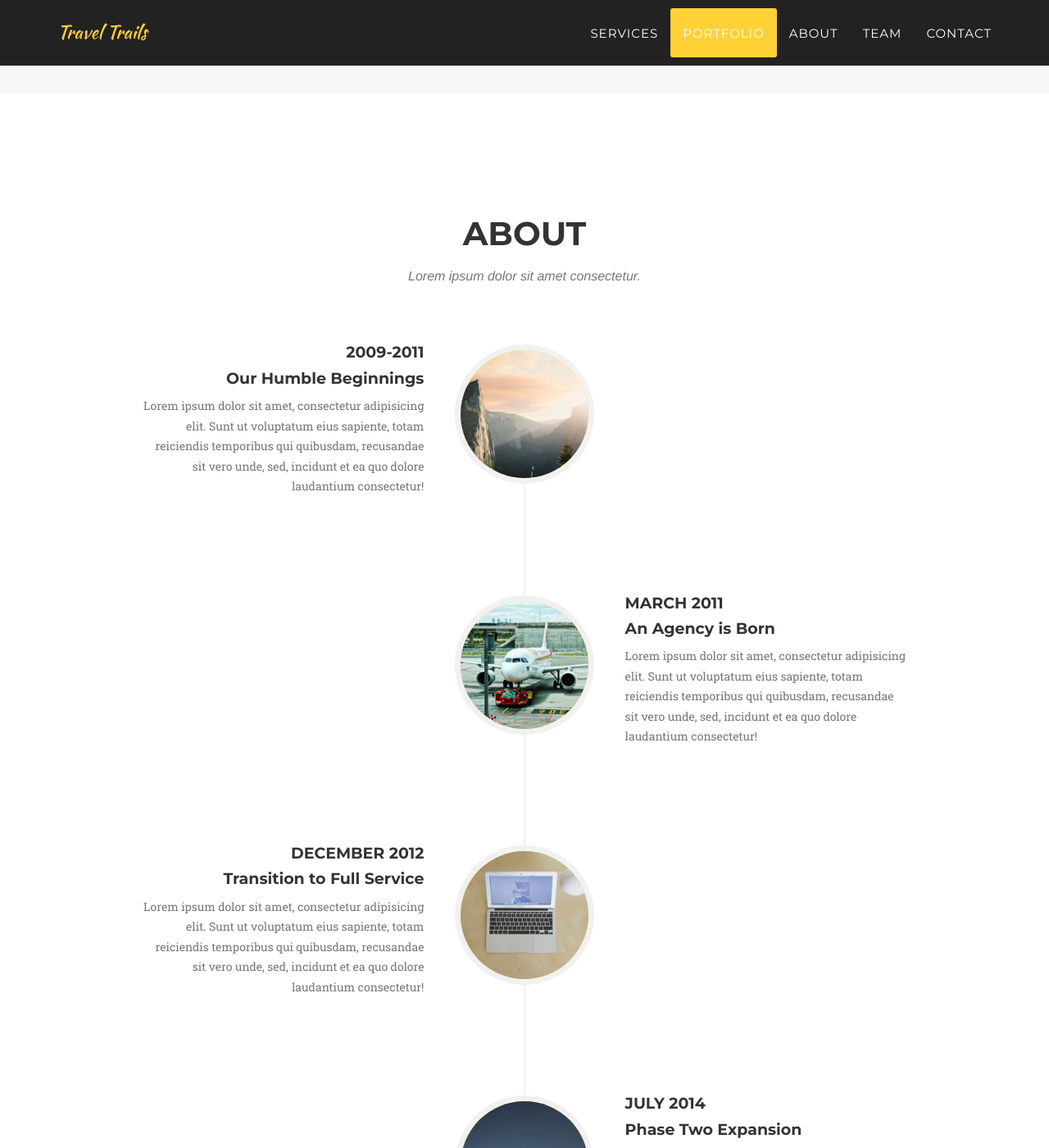
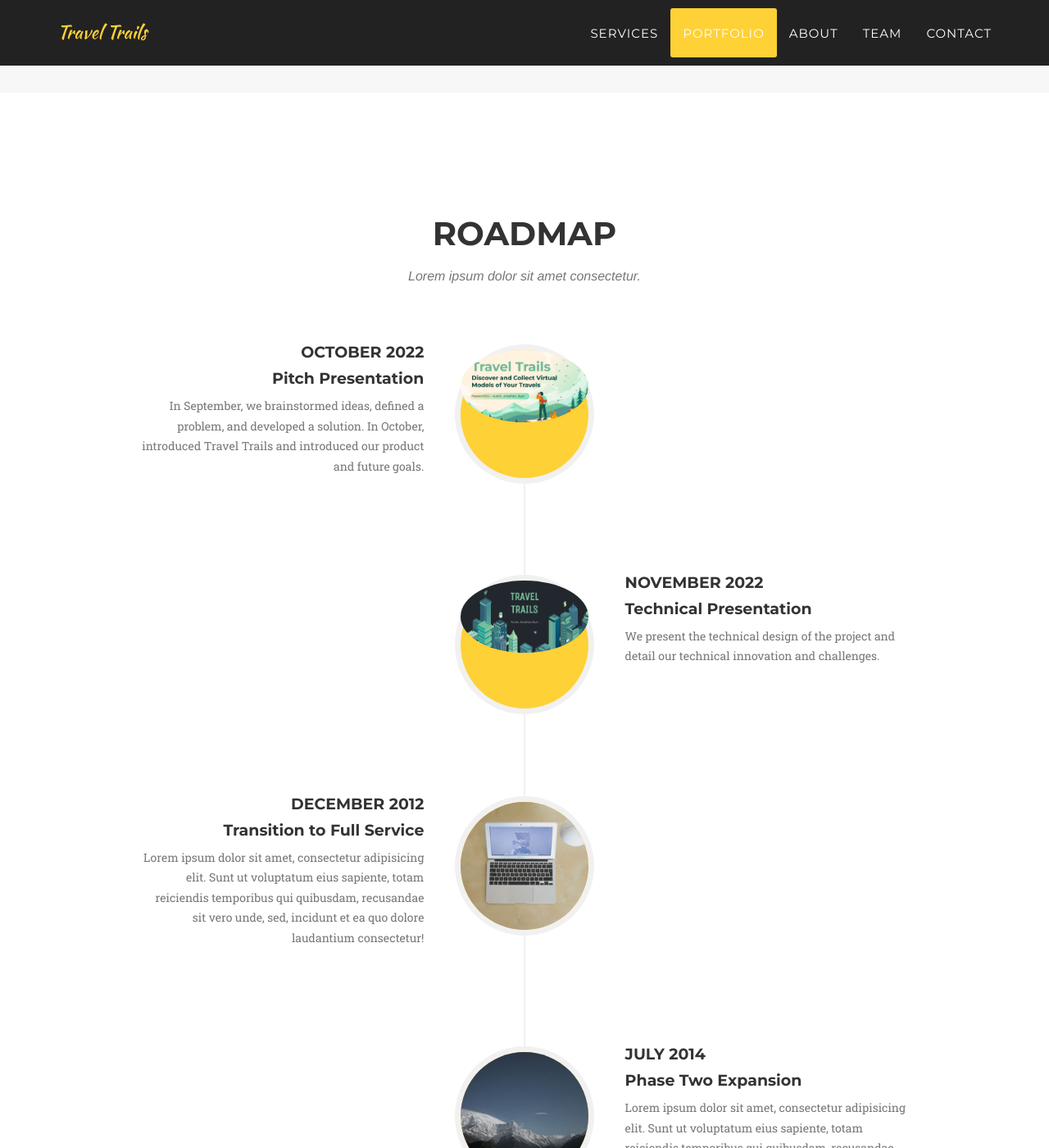
Before and after one commit to jonlee48/Travel-Trails, a Jekyll site: the page built from docs/index.html, in a window 1280 px wide and 1400 px high, scrolled down 2792 px. Shown: the whole window at 82% size. Built offline with Jekyll 4.4.1, drawn with Linux system fonts in a browser that asks for light colours; some web fonts are replaced.

Commit message:
added to roadmap

```diff
--- a/docs/_includes/about.html
+++ b/docs/_includes/about.html
@@ -3,7 +3,7 @@
         <div class="container">
             <div class="row">
                 <div class="col-lg-12 text-center">
-                    <h2 class="section-heading">About</h2>
+                    <h2 class="section-heading">Roadmap</h2>
                     <h3 class="section-subheading text-muted">Lorem ipsum dolor sit amet consectetur.</h3>
                 </div>
             </div>
@@ -12,29 +12,29 @@
                     <ul class="timeline">
                         <li>
                             <div class="timeline-image">
-                                <img class="img-circle img-responsive" src="img/about/1.jpg" alt="">
+                                <img class="img-circle img-responsive" src="img/about/pitch_presentation.jpg" alt="">
                             </div>
                             <div class="timeline-panel">
                                 <div class="timeline-heading">
-                                    <h4>2009-2011</h4>
-                                    <h4 class="subheading">Our Humble Beginnings</h4>
+                                    <h4>October 2022</h4>
+                                    <h4 class="subheading">Pitch Presentation</h4>
                                 </div>
                                 <div class="timeline-body">
-                                    <p class="text-muted">Lorem ipsum dolor sit amet, consectetur adipisicing elit. Sunt ut voluptatum eius sapiente, totam reiciendis temporibus qui quibusdam, recusandae sit vero unde, sed, incidunt et ea quo dolore laudantium consectetur!</p>
+                                    <p class="text-muted">In September, we brainstormed ideas, defined a problem, and developed a solution. In October, introduced Travel Trails and introduced our product and future goals.</p>
                                 </div>
                             </div>
                         </li>
                         <li class="timeline-inverted">
                             <div class="timeline-image">
-                                <img class="img-circle img-responsive" src="img/about/2.jpg" alt="">
+                                <img class="img-circle img-responsive" src="img/about/technical_presentation.jpg" alt="">
                             </div>
                             <div class="timeline-panel">
                                 <div class="timeline-heading">
-                                    <h4>March 2011</h4>
-                                    <h4 class="subheading">An Agency is Born</h4>
+                                    <h4>November 2022</h4>
+                                    <h4 class="subheading">Technical Presentation</h4>
                                 </div>
                                 <div class="timeline-body">
-                                    <p class="text-muted">Lorem ipsum dolor sit amet, consectetur adipisicing elit. Sunt ut voluptatum eius sapiente, totam reiciendis temporibus qui quibusdam, recusandae sit vero unde, sed, incidunt et ea quo dolore laudantium consectetur!</p>
+                                    <p class="text-muted">We present the technical design of the project and detail our technical innovation and challenges.</p>
                                 </div>
                             </div>
                         </li>
```
Also changed, not shown: docs/img/about/1.jpg (deleted), docs/img/about/2.jpg (deleted), docs/img/about/pitch_presentation.jpg (added), docs/img/about/technical_presentation.jpg (added).
